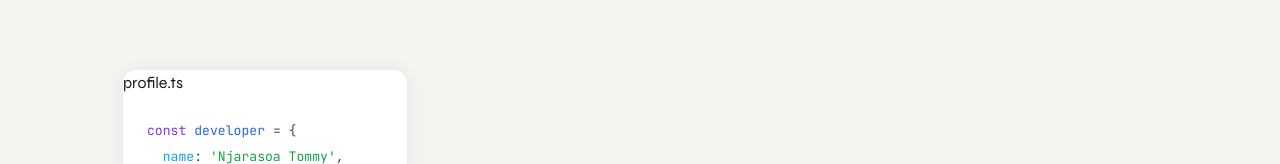
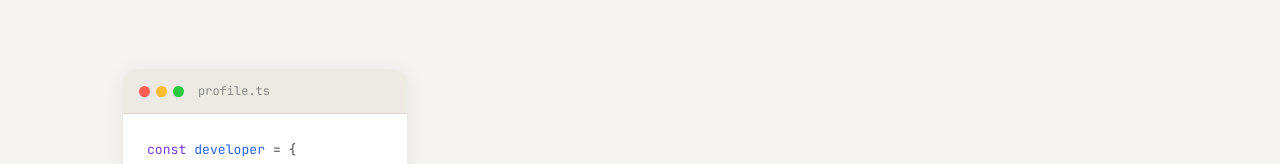
Before and after one commit to NjarasoaTommy/portfolio, an Angular app: page / in a window 1280 px wide. Shown: the part 582-746 px from the top of the page. Built offline with nearby package versions, Linux system fonts and the light colour scheme.

Commit message:
Fix error about removing CSS code

```diff
--- a/src/app/components/hero/hero.component.scss
+++ b/src/app/components/hero/hero.component.scss
@@ -199,6 +199,30 @@
   transition: box-shadow 0.3s;
 
   &:hover { box-shadow: var(--shadow-hover); }
+}
+
+.code-header {
+  display: flex;
+  align-items: center;
+  gap: 6px;
+  padding: 0.75rem 1rem;
+  background: var(--bg-secondary);
+  border-bottom: 1px solid var(--border);
+
+  .dot {
+    width: 11px; height: 11px;
+    border-radius: 50%;
+    &.red { background: #ff5f57; }
+    &.yellow { background: #febc2e; }
+    &.green { background: #28c840; }
+  }
+
+  .code-filename {
+    font-family: 'JetBrains Mono', monospace;
+    font-size: 0.75rem;
+    color: var(--text-muted);
+    margin-left: 0.5rem;
+  }
 }
 
 .code-body {
```
